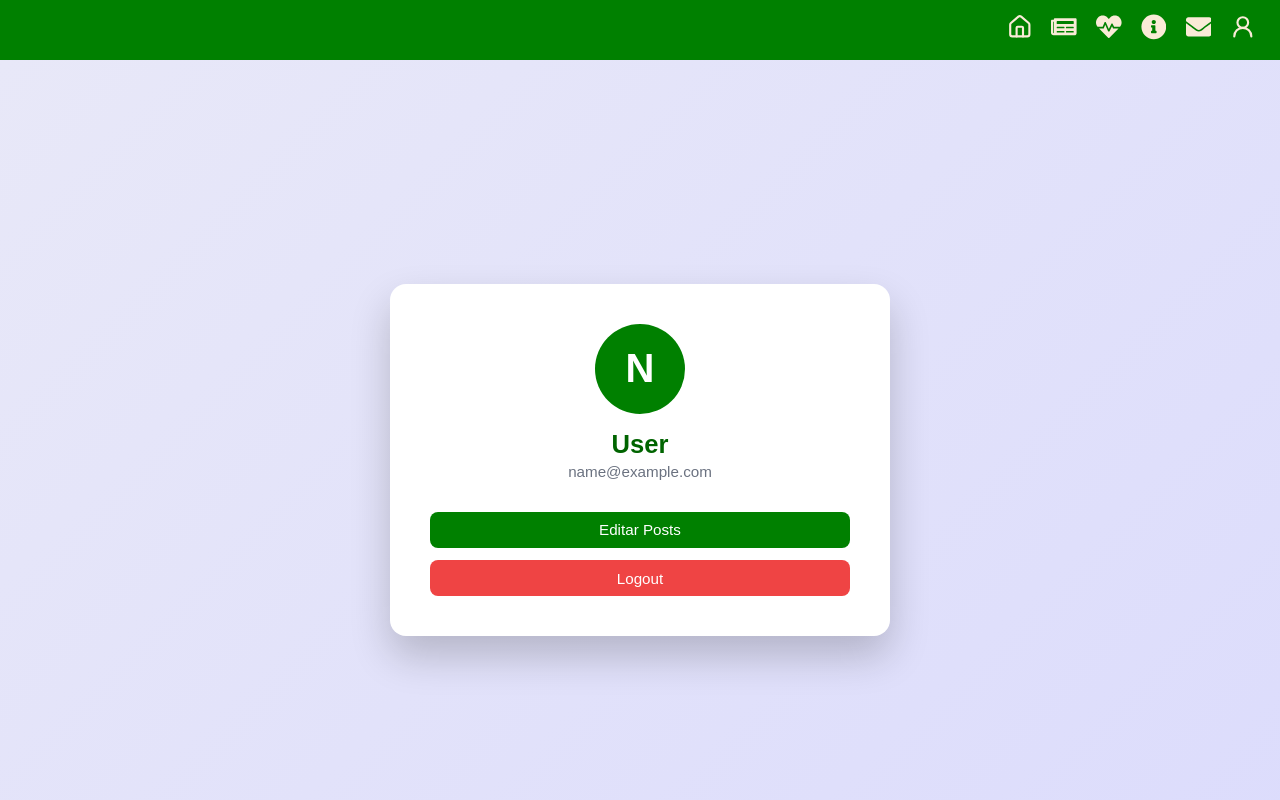
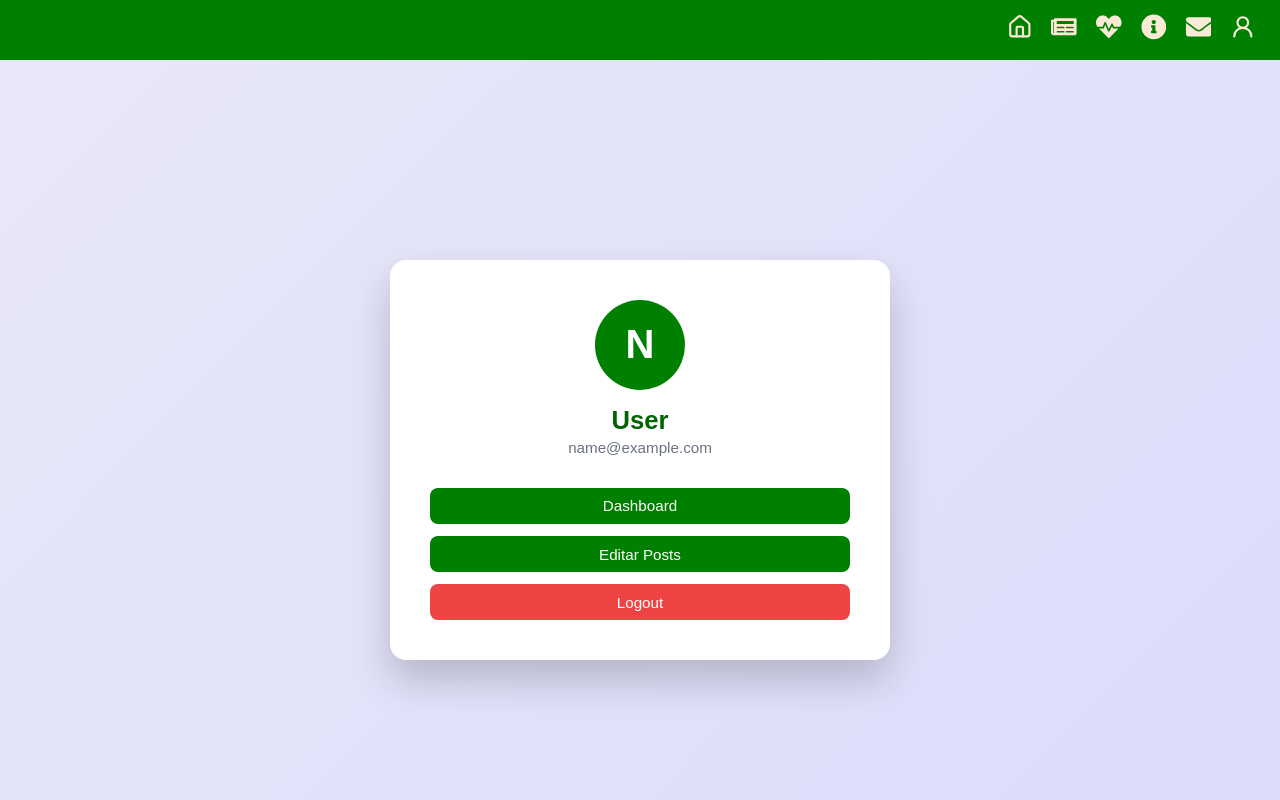
Before and after one commit to vitorsac13/asilo, a React (Vite) app in the folder frontend/: page /profile in a window 1280 px wide. Shown: the top 800 px of the page. Built offline with nearby package versions, Linux system fonts and the light colour scheme; sample sign-in values are in the browser's storage.

Commit message:
Commit page Profile Dashboard btn

```diff
--- a/frontend/src/pages/profile/page.jsx
+++ b/frontend/src/pages/profile/page.jsx
@@ -23,6 +23,10 @@ export default function Profile() {
         navigate("/admin")
     }
 
+    const handleDashboard = () => {
+        navigate("/dashboard")
+    }
+
     return (
         <div className={styles.profileContainer}>
             <div className={styles.profileCard}>
@@ -40,10 +44,12 @@ export default function Profile() {
 
                 <div className={styles.profileAction}>
                     {authData?.user?.role === 'admin' && (
-                        <button
-                            className={`${styles.btn} ${styles.adminBtn}`}
-                            onClick={handleEdit}
-                        >
+                        <button className={`${styles.btn} ${styles.adminBtn}`} onClick={handleDashboard}>
+                            Dashboard
+                        </button>
+                    )}
+                    {authData?.user?.role === 'admin' && (
+                        <button className={`${styles.btn} ${styles.adminBtn}`} onClick={handleEdit}>
                             Editar Posts
                         </button>
                     )}
```
